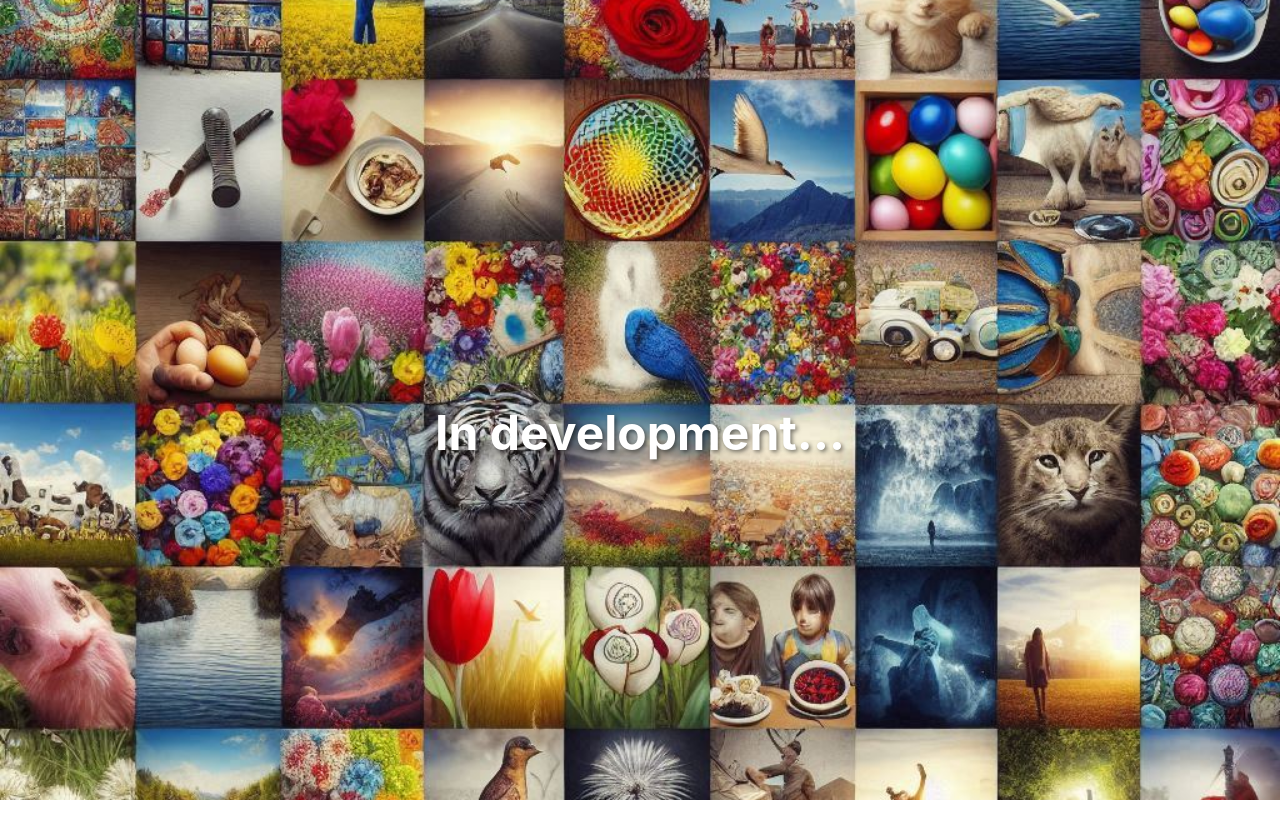
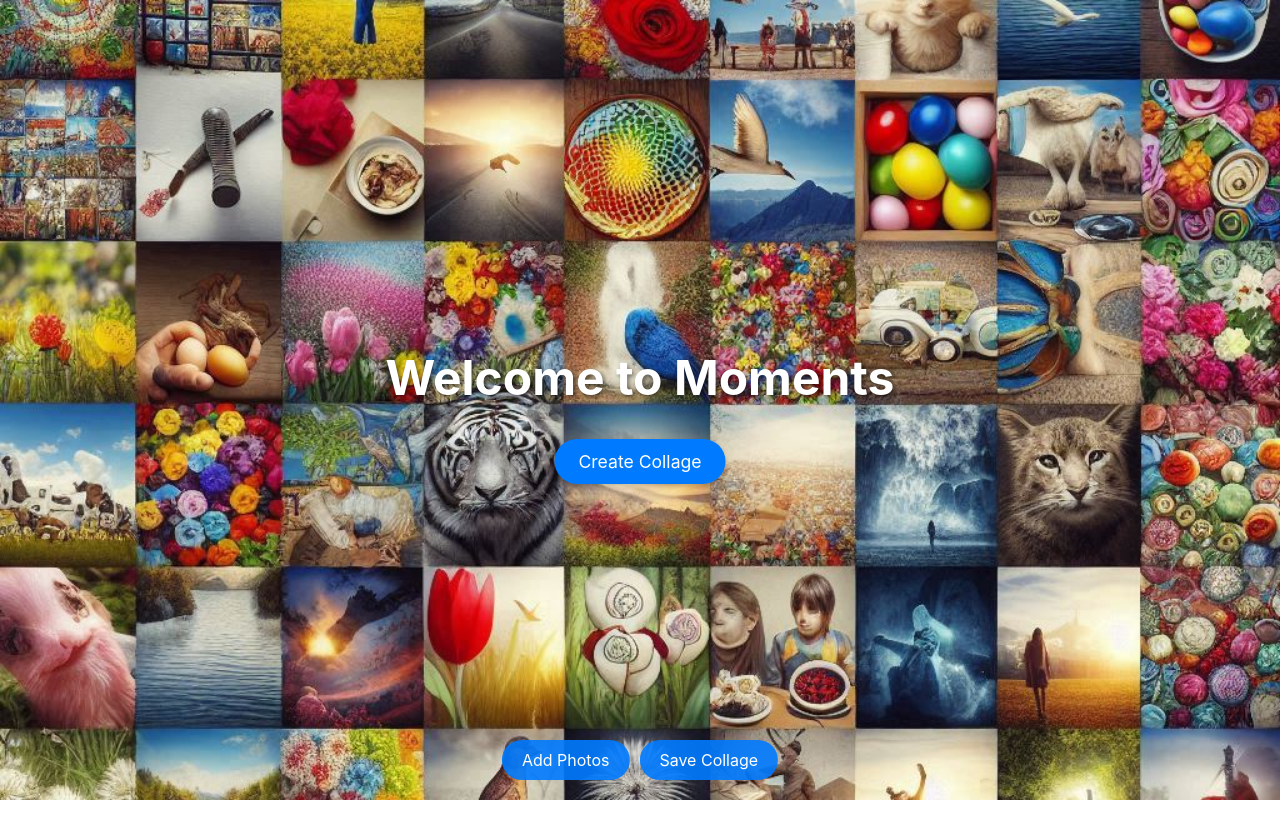
Before and after one commit to sondreb/Moments, an Angular app: page /collage in a window 1280 px wide. Before the commit this address led to /. Shown: the top 838 px of the page. Before the commit the page ends 800 px from the top, so only its background shows below. Built offline with nearby package versions, Linux system fonts and the light colour scheme.

Commit message:
Add canvas to build collage

```diff
--- a/src/app/app.component.css
+++ b/src/app/app.component.css
@@ -14,14 +14,37 @@
   object-fit: cover;
 }
 
-.fullscreen-container h1 {
+.content {
   position: absolute;
   top: 50%;
   left: 50%;
   transform: translate(-50%, -50%);
+  text-align: center;
+  z-index: 1;
+}
+
+.content h1 {
   color: white;
   font-size: 3rem;
   text-shadow: 2px 2px 4px rgba(0, 0, 0, 0.5);
+  margin-bottom: 2rem;
+}
+
+.start-button {
+  padding: 12px 24px;
+  background-color: #007bff;
+  color: white;
+  border: none;
+  border-radius: 24px;
+  font-size: 1.1rem;
+  cursor: pointer;
+  box-shadow: 0 2px 5px rgba(0, 0, 0, 0.2);
+  transition: transform 0.2s;
+}
+
+.start-button:hover {
+  transform: scale(1.05);
+  background-color: #0056b3;
 }
 
 .install-button {
--- a/src/app/app.component.html
+++ b/src/app/app.component.html
@@ -1,8 +1,13 @@
 <div class="fullscreen-container">
   <img src="/icons/icon-1024x1024.png" alt="Moments Logo" class="logo" />
-  <h1>In development...</h1>
-  <button *ngIf="showInstallButton" (click)="installPwa()" class="install-button">
-    Install App
-  </button>
+  <div class="content">
+    <h1>Welcome to Moments</h1>
+    <button [routerLink]="['/collage']" class="start-button">
+      Create Collage
+    </button>
+    <button *ngIf="showInstallButton" (click)="installPwa()" class="install-button">
+      Install App
+    </button>
+  </div>
 </div>
 <router-outlet />
--- a/src/app/app.component.ts
+++ b/src/app/app.component.ts
@@ -1,12 +1,12 @@
 import { Component, OnInit } from '@angular/core';
-import { RouterOutlet } from '@angular/router';
+import { RouterModule, RouterOutlet } from '@angular/router';
 import { CommonModule } from '@angular/common';
 import { FormsModule } from '@angular/forms';
 
 @Component({
   selector: 'app-root',
   standalone: true,
-  imports: [RouterOutlet, CommonModule, FormsModule],
+  imports: [RouterOutlet, CommonModule, FormsModule, RouterModule],
   templateUrl: './app.component.html',
   styleUrl: './app.component.css',
 })
--- a/src/app/app.routes.ts
+++ b/src/app/app.routes.ts
@@ -1,3 +1,9 @@
 import { Routes } from '@angular/router';
+import { PhotoCollageComponent } from './photo-collage/photo-collage.component';
+import { AppComponent } from './app.component';
 
-export const routes: Routes = [];
+export const routes: Routes = [
+  { path: '', redirectTo: '/home', pathMatch: 'full' },
+  { path: 'home', component: AppComponent },
+  { path: 'collage', component: PhotoCollageComponent }
+];
--- /dev/null
+++ b/src/app/photo-collage/photo-collage.component.css
@@ -0,0 +1,38 @@
+.collage-container {
+  width: 100vw;
+  height: 100vh;
+  position: relative;
+  overflow: hidden;
+}
+
+canvas {
+  position: absolute;
+  top: 0;
+  left: 0;
+  cursor: move;
+}
+
+.controls {
+  position: fixed;
+  bottom: 20px;
+  left: 50%;
+  transform: translateX(-50%);
+  display: flex;
+  gap: 10px;
+  z-index: 1000;
+}
+
+.controls button {
+  padding: 10px 20px;
+  border-radius: 20px;
+  border: none;
+  background: rgba(0, 123, 255, 0.9);
+  color: white;
+  cursor: pointer;
+  transition: transform 0.2s;
+}
+
+.controls button:hover {
+  transform: scale(1.05);
+  background: rgba(0, 123, 255, 1);
+}
--- /dev/null
+++ b/src/app/photo-collage/photo-collage.component.html
@@ -0,0 +1,15 @@
+<div class="collage-container"
+     (dragover)="$event.preventDefault()"
+     (drop)="handleDrop($event)">
+  <canvas #canvas></canvas>
+  <input #fileInput
+         type="file"
+         accept="image/*"
+         multiple
+         (change)="handleFileSelect($event)"
+         style="display: none">
+  <div class="controls">
+    <button (click)="fileInput.click()">Add Photos</button>
+    <button (click)="saveCollage()">Save Collage</button>
+  </div>
+</div>
--- /dev/null
+++ b/src/app/photo-collage/photo-collage.component.ts
@@ -0,0 +1,149 @@
+import { Component, ElementRef, ViewChild, AfterViewInit } from '@angular/core';
+import { CommonModule } from '@angular/common';
+
+interface PhotoElement {
+  id: number;
+  url: string;
+  x: number;
+  y: number;
+  width: number;
+  height: number;
+  rotation: number;
+}
+
+@Component({
+  selector: 'app-photo-collage',
+  standalone: true,
+  imports: [CommonModule],
+  templateUrl: './photo-collage.component.html',
+  styleUrls: ['./photo-collage.component.css']
+})
+export class PhotoCollageComponent implements AfterViewInit {
+  @ViewChild('canvas') canvasRef!: ElementRef<HTMLCanvasElement>;
+  @ViewChild('fileInput') fileInput!: ElementRef<HTMLInputElement>;
+
+  private canvas!: HTMLCanvasElement;
+  private ctx!: CanvasRenderingContext2D;
+  private photos: PhotoElement[] = [];
+  private scale = 1;
+  private isDragging = false;
+  private selectedPhoto: PhotoElement | null = null;
+  private lastX = 0;
+  private lastY = 0;
+
+  ngAfterViewInit() {
+    this.canvas = this.canvasRef.nativeElement;
+    this.ctx = this.canvas.getContext('2d')!;
+    this.setupCanvas();
+    this.setupEventListeners();
+  }
+
+  private setupCanvas() {
+    this.canvas.width = window.innerWidth;
+    this.canvas.height = window.innerHeight;
+    this.render();
+  }
+
+  private setupEventListeners() {
+    this.canvas.addEventListener('wheel', this.handleZoom.bind(this));
+    this.canvas.addEventListener('mousedown', this.handleMouseDown.bind(this));
+    this.canvas.addEventListener('mousemove', this.handleMouseMove.bind(this));
+    this.canvas.addEventListener('mouseup', this.handleMouseUp.bind(this));
+  }
+
+  handleFileSelect(event: Event) {
+    const files = (event.target as HTMLInputElement).files;
+    if (files) this.loadImages(Array.from(files));
+  }
+
+  handleDrop(event: DragEvent) {
+    event.preventDefault();
+    const files = Array.from(event.dataTransfer?.files || []);
+    this.loadImages(files.filter(file => file.type.startsWith('image/')));
+  }
+
+  private async loadImages(files: File[]) {
+    for (const file of files) {
+      const url = URL.createObjectURL(file);
+      const img = new Image();
+      img.src = url;
+      await img.decode();
+
+      this.photos.push({
+        id: Date.now() + Math.random(),
+        url,
+        x: Math.random() * (this.canvas.width - 200),
+        y: Math.random() * (this.canvas.height - 200),
+        width: 200,
+        height: (200 * img.height) / img.width,
+        rotation: (Math.random() - 0.5) * 0.5
+      });
+    }
+    this.render();
+  }
+
+  private render() {
+    this.ctx.clearRect(0, 0, this.canvas.width, this.canvas.height);
+
+    for (const photo of this.photos) {
+      const img = new Image();
+      img.src = photo.url;
+
+      this.ctx.save();
+      this.ctx.translate(photo.x + photo.width/2, photo.y + photo.height/2);
+      this.ctx.rotate(photo.rotation);
+      this.ctx.drawImage(img, -photo.width/2, -photo.height/2, photo.width, photo.height);
+      this.ctx.restore();
+    }
+  }
+
+  saveCollage() {
+    const dataUrl = this.canvas.toDataURL('image/png');
+    const link = document.createElement('a');
+    link.download = 'collage.png';
+    link.href = dataUrl;
+    link.click();
+  }
+
+  private handleZoom(event: WheelEvent) {
+    event.preventDefault();
+    const delta = -Math.sign(event.deltaY) * 0.1;
+    this.scale = Math.max(0.1, Math.min(5, this.scale + delta));
+    this.render();
+  }
+
+  private handleMouseDown(event: MouseEvent) {
+    const { offsetX, offsetY } = event;
+    this.lastX = offsetX;
+    this.lastY = offsetY;
+    this.selectedPhoto = this.findPhotoAtPosition(offsetX, offsetY);
+    if (this.selectedPhoto) this.isDragging = true;
+  }
+
+  private handleMouseMove(event: MouseEvent) {
+    if (!this.isDragging || !this.selectedPhoto) return;
+
+    const dx = event.offsetX - this.lastX;
+    const dy = event.offsetY - this.lastY;
+
+    this.selectedPhoto.x += dx;
+    this.selectedPhoto.y += dy;
+
+    this.lastX = event.offsetX;
+    this.lastY = event.offsetY;
+
+    this.render();
+  }
+
+  private handleMouseUp() {
+    this.isDragging = false;
+    this.selectedPhoto = null;
+  }
+
+  private findPhotoAtPosition(x: number, y: number): PhotoElement | null {
+    return this.photos.find(photo =>
+      x >= photo.x && x <= photo.x + photo.width &&
+      y >= photo.y && y <= photo.y + photo.height
+    ) || null;
+  }
+}
```
